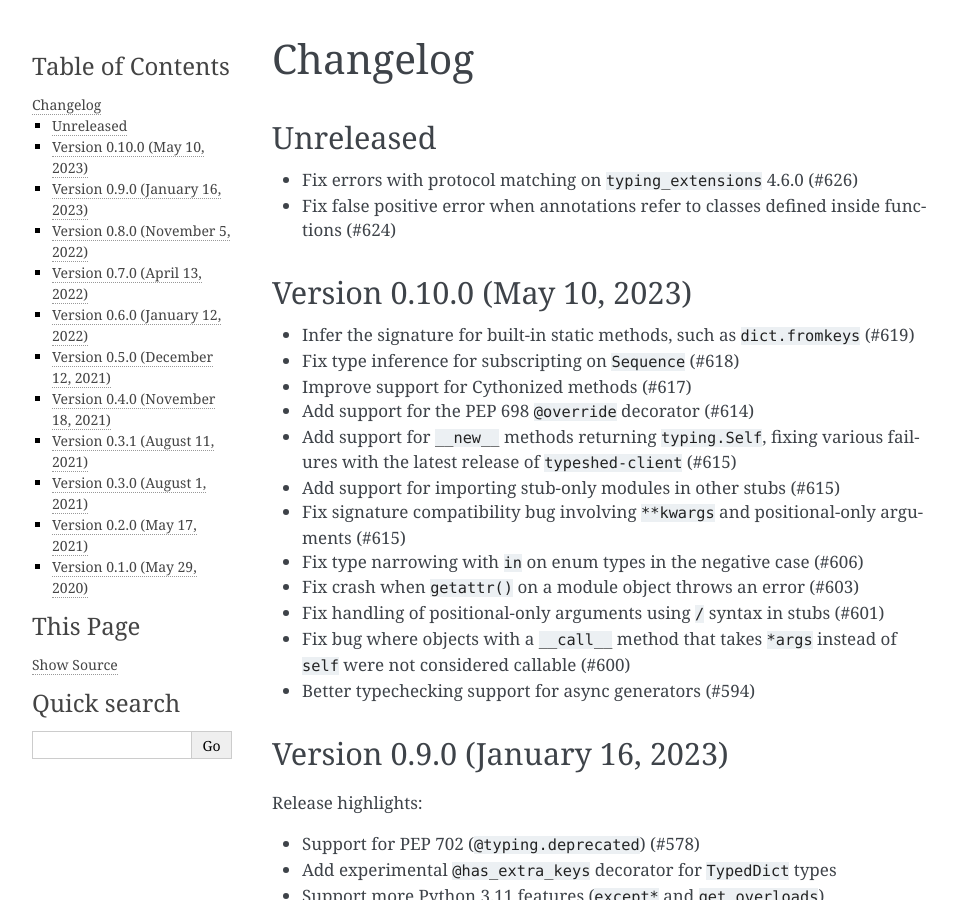
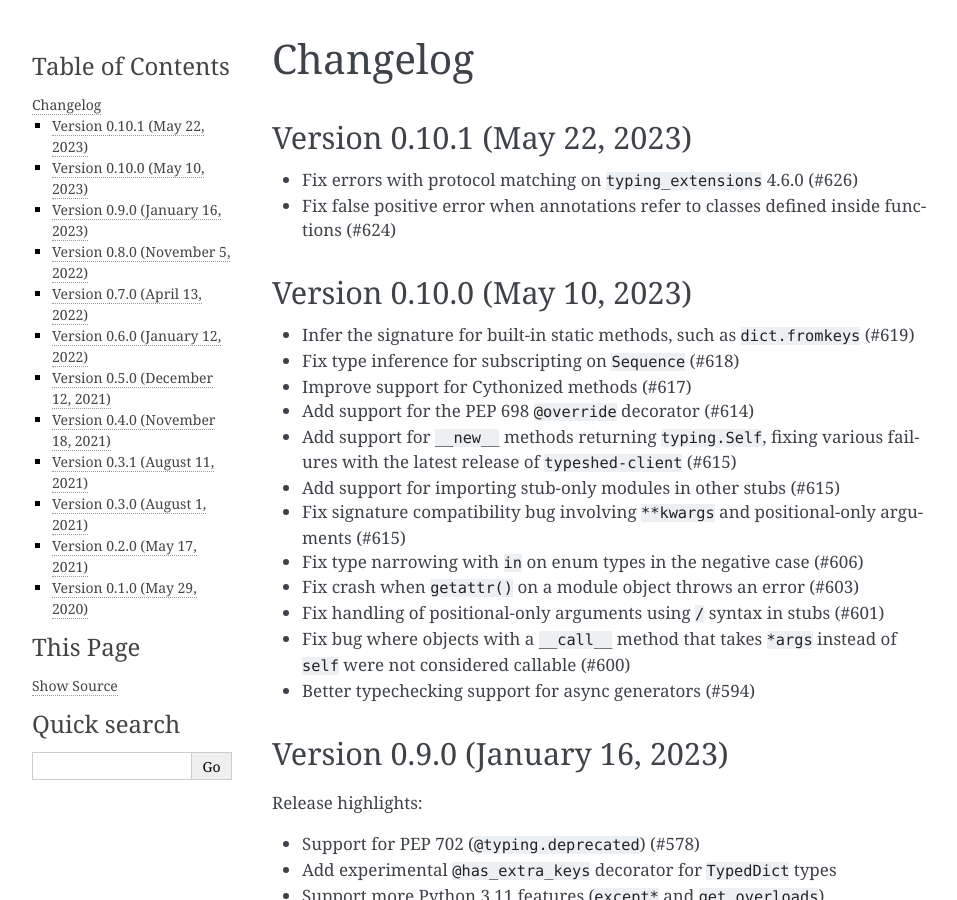
Before and after one commit to quora/pyanalyze, a Sphinx documentation site: the page built from docs/changelog.md, in a window 1280 px wide and 900 px high. Shown: the whole window, without its empty margins (148-1105 px from the left). Built offline with Sphinx 7.4.7, drawn with Linux system fonts in a browser that asks for light colours.

Commit message:
Prepare release 0.10.1 (#627)

```diff
--- a/docs/changelog.md
+++ b/docs/changelog.md
@@ -1,6 +1,6 @@
 # Changelog
 
-## Unreleased
+## Version 0.10.1 (May 22, 2023)
 
 - Fix errors with protocol matching on `typing_extensions` 4.6.0
   (#626)
--- a/setup.py
+++ b/setup.py
@@ -2,7 +2,7 @@ from pathlib import Path
 from setuptools import setup
 
 
-version = "0.10.0"
+version = "0.10.1"
 package_data = ["test.toml", "stubs/*/*.pyi"]
 
 
```
